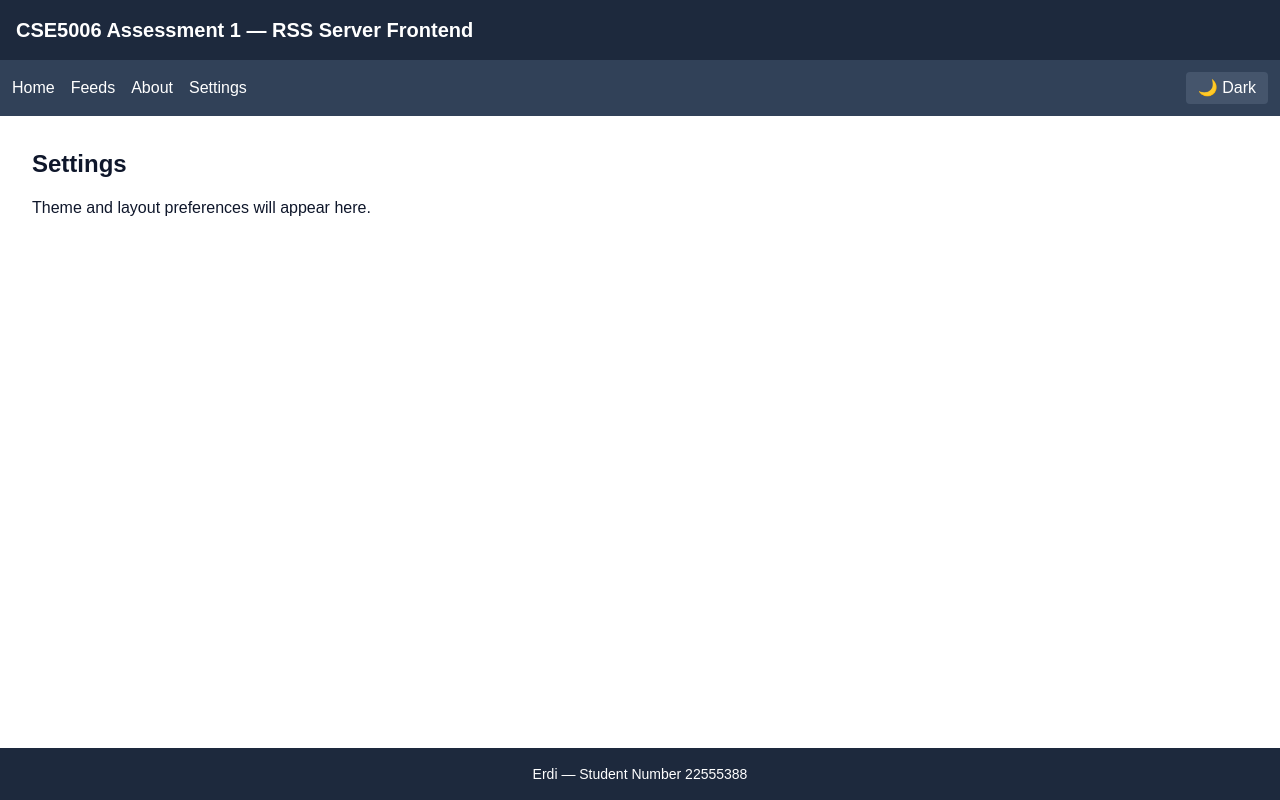
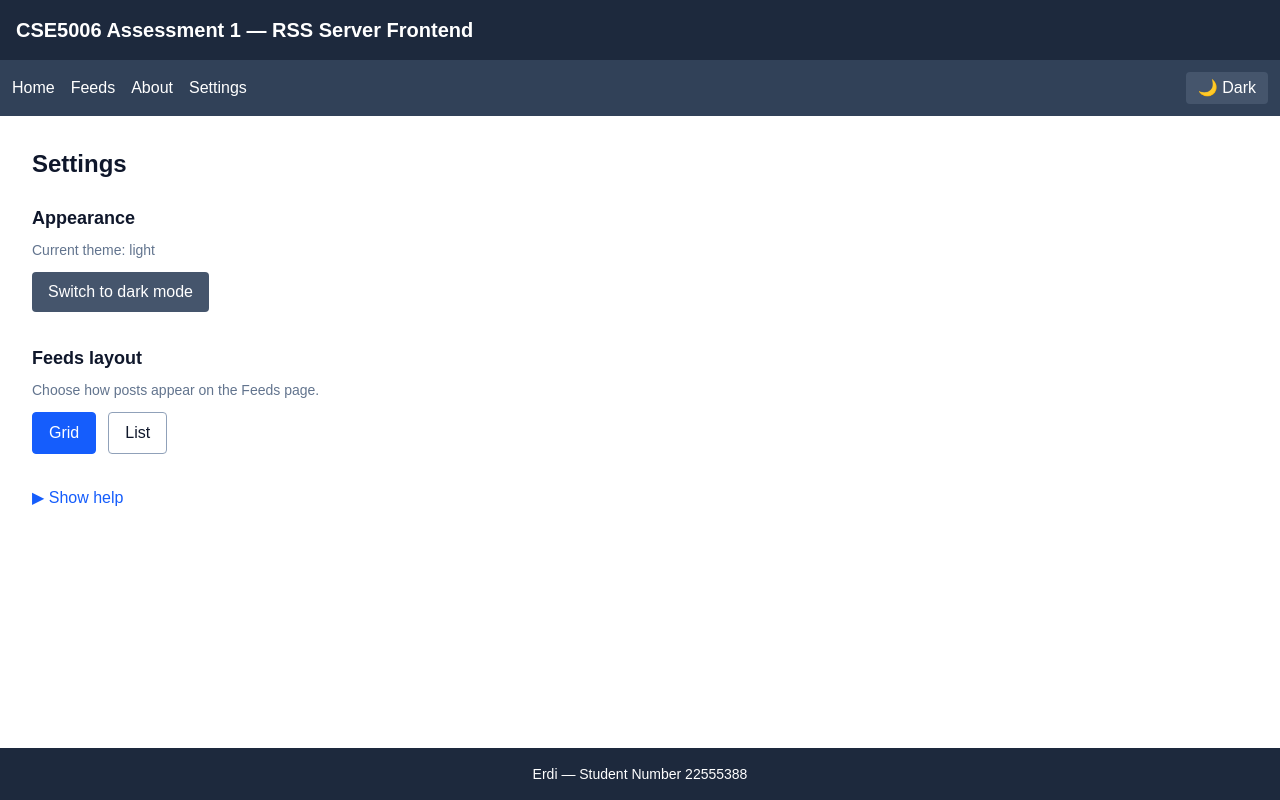
Before and after one commit to eek22555388/cse5006-assignment1, a Next.js app: page /settings in a window 1280 px wide. Built offline with nearby package versions, Linux system fonts and the light colour scheme.

Commit message:
Add settings page with layout preference and hide/show help block

```diff
--- a/app/context/ThemeContext.tsx
+++ b/app/context/ThemeContext.tsx
@@ -6,6 +6,8 @@ import { createContext, useContext, useState, useEffect } from "react";
 type ThemeContextType = {
   theme: string;
   toggleTheme: () => void;
+  layout: string;
+  setLayout: (value: string) => void;
 };
 
 // 2. Create the context (empty container for now)
@@ -14,6 +16,7 @@ const ThemeContext = createContext<ThemeContextType | undefined>(undefined);
 // 3. The Provider: holds the state and shares it
 export function ThemeProvider({ children }: { children: React.ReactNode }) {
   const [theme, setTheme] = useState("light");
+  const [layout, setLayout] = useState("grid");
 
   // On first load, read saved theme from localStorage
   useEffect(() => {
@@ -22,6 +25,15 @@ export function ThemeProvider({ children }: { children: React.ReactNode }) {
       setTheme(saved);
     }
   }, []);
+  useEffect(() => {
+    const savedLayout = localStorage.getItem("layout");
+    if (savedLayout) {
+      setLayout(savedLayout);
+    }
+  }, []);
+  useEffect(() => {
+    localStorage.setItem("layout", layout);
+  }, [layout]);
 
   // Whenever theme changes, apply it to <html> and save it
   useEffect(() => {
@@ -39,7 +51,7 @@ export function ThemeProvider({ children }: { children: React.ReactNode }) {
   };
 
   return (
-    <ThemeContext.Provider value={{ theme, toggleTheme }}>
+    <ThemeContext.Provider value={{ theme, toggleTheme, layout, setLayout }}>
       {children}
     </ThemeContext.Provider>
   );
--- a/app/feeds/page.tsx
+++ b/app/feeds/page.tsx
@@ -1,11 +1,22 @@
+"use client";
+
 import PostCard from "../components/PostCard";
 import { posts } from "../data/posts";
+import { useTheme } from "../context/ThemeContext";
 
 export default function Feeds() {
+  const { layout } = useTheme();
+
   return (
     <div className="p-8">
       <h2 className="text-2xl font-bold mb-6">Feeds</h2>
-      <div className="grid gap-4 md:grid-cols-2 lg:grid-cols-3">
+      <div
+        className={
+          layout === "grid"
+            ? "grid gap-4 md:grid-cols-2 lg:grid-cols-3"
+            : "flex flex-col gap-4 max-w-2xl"
+        }
+      >
         {posts.map((post) => (
           <PostCard key={post.slug} post={post} />
         ))}
--- a/app/settings/page.tsx
+++ b/app/settings/page.tsx
@@ -1,8 +1,82 @@
+"use client";
+
+import { useState } from "react";
+import { useTheme } from "../context/ThemeContext";
+
 export default function Settings() {
+  const { theme, toggleTheme, layout, setLayout } = useTheme();
+  const [showHelp, setShowHelp] = useState(false);
+
   return (
-    <div className="p-8">
-      <h2 className="text-2xl font-bold mb-4">Settings</h2>
-      <p>Theme and layout preferences will appear here.</p>
+    <div className="p-8 max-w-2xl">
+      <h2 className="text-2xl font-bold mb-6">Settings</h2>
+
+      {/* Theme setting */}
+      <section className="mb-8">
+        <h3 className="text-lg font-semibold mb-2">Appearance</h3>
+        <p className="text-sm text-slate-500 dark:text-slate-400 mb-3">
+          Current theme: {theme}
+        </p>
+        <button
+          onClick={toggleTheme}
+          className="px-4 py-2 rounded bg-slate-600 text-white hover:bg-slate-500"
+        >
+          Switch to {theme === "light" ? "dark" : "light"} mode
+        </button>
+      </section>
+
+      {/* Layout setting */}
+      <section className="mb-8">
+        <h3 className="text-lg font-semibold mb-2">Feeds layout</h3>
+        <p className="text-sm text-slate-500 dark:text-slate-400 mb-3">
+          Choose how posts appear on the Feeds page.
+        </p>
+        <div className="flex gap-3">
+          <button
+            onClick={() => setLayout("grid")}
+            className={`px-4 py-2 rounded border ${
+              layout === "grid"
+                ? "bg-blue-600 text-white border-blue-600"
+                : "border-slate-400 hover:bg-slate-100 dark:hover:bg-slate-700"
+            }`}
+          >
+            Grid
+          </button>
+          <button
+            onClick={() => setLayout("list")}
+            className={`px-4 py-2 rounded border ${
+              layout === "list"
+                ? "bg-blue-600 text-white border-blue-600"
+                : "border-slate-400 hover:bg-slate-100 dark:hover:bg-slate-700"
+            }`}
+          >
+            List
+          </button>
+        </div>
+      </section>
+
+      {/* Hide/show help block */}
+      <section>
+        <button
+          onClick={() => setShowHelp(!showHelp)}
+          aria-expanded={showHelp}
+          className="text-blue-600 dark:text-blue-400 hover:underline font-medium"
+        >
+          {showHelp ? "▼ Hide help" : "▶ Show help"}
+        </button>
+        {showHelp && (
+          <div className="mt-3 p-4 rounded bg-slate-100 dark:bg-slate-700 text-sm">
+            <p className="mb-2">
+              Your preferences are saved automatically in your browser, so they
+              persist when you return.
+            </p>
+            <p>
+              Theme controls light/dark mode. Feeds layout changes how posts are
+              arranged on the Feeds page.
+            </p>
+          </div>
+        )}
+      </section>
     </div>
   );
 }
```
